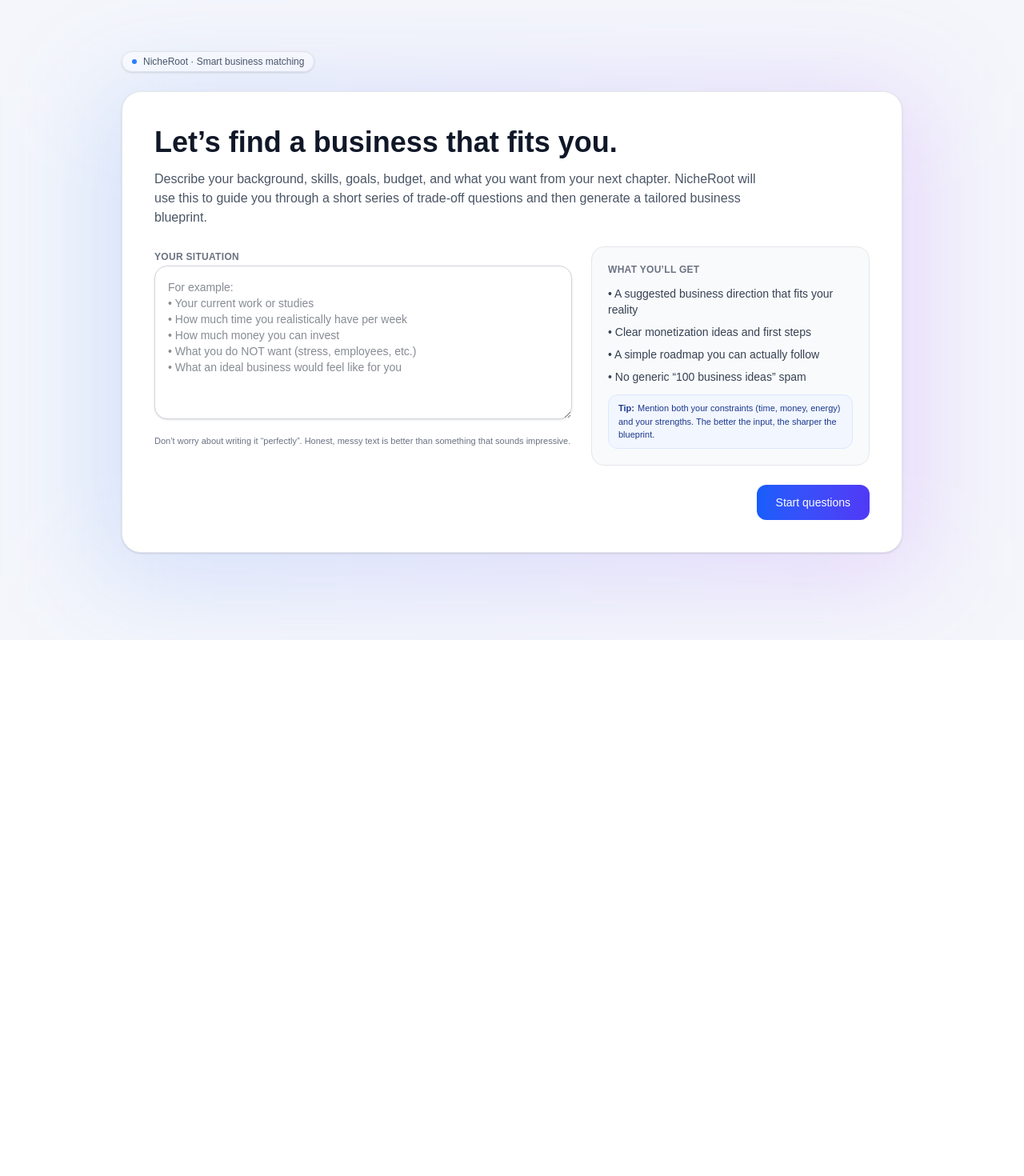
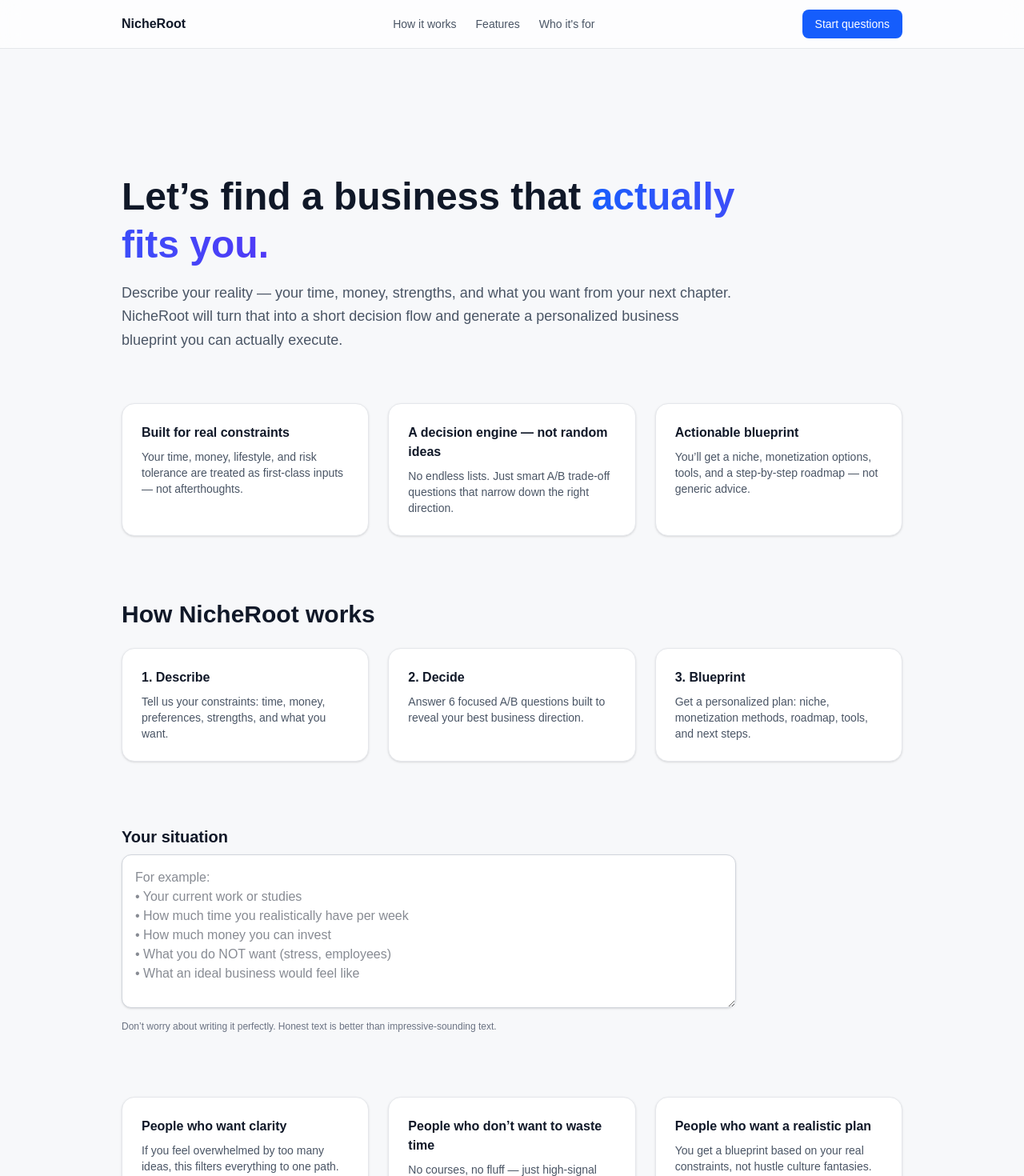
Before and after one commit to Miguel-0721/nicheroot, a Next.js app: page / in a window 1280 px wide. Shown: the top 1470 px of the page at 80% size. Before the commit the page ends 800 px from the top, so only its background shows below. Built offline with nearby package versions, Linux system fonts and the light colour scheme.

Commit message:
Updated homepage layout and fixed page.tsx

```diff
--- a/app/page.tsx
+++ b/app/page.tsx
@@ -16,14 +16,10 @@
   const [loadingBlueprint, setLoadingBlueprint] = useState(false);
   const [selectedChoice, setSelectedChoice] = useState<"A" | "B" | null>(null);
 
-  // -------------------------------
-  // Fetch Next Question / Final Step
-  // -------------------------------
   const fetchNextQuestion = async (choiceOverride?: "A" | "B") => {
     let updatedHistory = history;
     const finalChoice = choiceOverride ?? selectedChoice ?? undefined;
 
-    // Save last choice
     if (finalChoice && question) {
       const chosenOption = question.options.find(
         (opt) => opt.key === finalChoice
@@ -45,9 +41,6 @@
 
     const nextStep = step + (finalChoice ? 1 : 0);
 
-    // -------------------------------
-    // Final Step → Generate Blueprint
-    // -------------------------------
     if (nextStep > MAX_STEPS) {
       setLoadingBlueprint(true);
 
@@ -62,7 +55,6 @@
 
       const data = await res.json();
 
-      // Store blueprint in localStorage
       if (typeof window !== "undefined") {
         localStorage.setItem(
           "nicheroot_blueprint",
@@ -70,14 +62,10 @@
         );
       }
 
-      // Redirect to blueprint page
       window.location.href = "/blueprint";
       return;
     }
 
-    // -------------------------------
-    // Fetch next question
-    // -------------------------------
     const res = await fetch("/api/next-question", {
       method: "POST",
       headers: { "Content-Type": "application/json" },
@@ -97,9 +85,6 @@
     }
   };
 
-  // -------------------------------
-  // Start Flow
-  // -------------------------------
   const startFlow = () => {
     setHistory([]);
     setSelectedChoice(null);
@@ -107,114 +92,220 @@
     fetchNextQuestion();
   };
 
-  const progressPercent = question ? (question.step / MAX_STEPS) * 100 : 0;
+  const progressPercent = question
+    ? (question.step / MAX_STEPS) * 100
+    : 0;
 
-  // -------------------------------
-  // RENDER
-  // -------------------------------
   return (
-    <main className="min-h-screen bg-[#F4F6FB] text-gray-900">
-      <div className="max-w-5xl mx-auto px-6 py-12 md:py-16">
-        {/* Top badge (same family as blueprint) */}
-        <div className="flex justify-between items-center mb-6">
-          <span className="inline-flex items-center gap-2 rounded-full bg-white/80 border border-gray-200 px-3 py-1 text-xs font-medium text-gray-600 shadow-sm">
-            <span className="h-1.5 w-1.5 rounded-full bg-blue-500" />
-            NicheRoot · Smart business matching
+    <main className="min-h-screen bg-[#F7F8FA] text-gray-900">
+      <div className="max-w-5xl mx-auto px-6 py-10">
+        {/* ===========================
+            STICKY GLASS HEADER
+        ============================ */}
+        <header className="fixed top-0 left-0 w-full backdrop-blur-md bg-white/70 border-b border-gray-200 z-50">
+          <div className="max-w-5xl mx-auto px-6 py-3 flex items-center justify-between">
+            <div className="font-semibold text-gray-900">NicheRoot</div>
+
+            <nav className="flex items-center gap-6 text-sm text-gray-600">
+              <a href="#how-it-works" className="hover:text-gray-900">
+                How it works
+              </a>
+              <a href="#features" className="hover:text-gray-900">
+                Features
+              </a>
+              <a href="#who-its-for" className="hover:text-gray-900">
+                Who it's for
+              </a>
+            </nav>
+
+            <button
+              onClick={startFlow}
+              className="px-4 py-2 bg-blue-600 text-white text-sm rounded-lg hover:bg-blue-700 transition"
+            >
+              Start questions
+            </button>
+          </div>
+        </header>
+
+        {/* Push content below header */}
+        <div className="pt-24" />
+
+        {/* =====================================================
+              HOMEPAGE (shown before questions)
+        ====================================================== */}
+        {!question && !loadingBlueprint && (
+          <>
+            {/* ===========================
+                HERO SECTION
+            ============================ */}
+            <section className="mt-12 md:mt-20">
+              <div className="max-w-3xl">
+                <h1 className="text-4xl md:text-5xl font-bold leading-tight text-gray-900">
+                  Let’s find a business that{" "}
+                  <span className="text-transparent bg-clip-text bg-gradient-to-r from-blue-600 to-indigo-600">
+                    actually fits you.
                   </span>
+                </h1>
+
+                <p className="text-gray-600 text-lg mt-4 leading-relaxed">
+                  Describe your reality — your time, money, strengths, and what
+                  you want from your next chapter. NicheRoot will turn that into
+                  a short decision flow and generate a personalized business
+                  blueprint you can actually execute.
+                </p>
+              </div>
+            </section>
+
+            {/* ===========================
+                VALUE PROPOSITION CARDS
+            ============================ */}
+            <section className="mt-16 grid md:grid-cols-3 gap-6" id="features">
+              <div className="rounded-2xl bg-white border border-gray-200 p-6 shadow-sm">
+                <h3 className="font-semibold text-gray-900 mb-2">
+                  Built for real constraints
+                </h3>
+                <p className="text-gray-600 text-sm">
+                  Your time, money, lifestyle, and risk tolerance are treated as
+                  first-class inputs — not afterthoughts.
+                </p>
               </div>
 
-        {/* LOADING BLUEPRINT */}
-        {loadingBlueprint && (
-          <div className="text-center mt-24">
-            <h2 className="text-3xl md:text-4xl font-semibold mb-4">
-              Generating your business blueprint...
-            </h2>
-            <p className="text-gray-500">
-              Please wait a moment while we build your personalized plan.
+              <div className="rounded-2xl bg-white border border-gray-200 p-6 shadow-sm">
+                <h3 className="font-semibold text-gray-900 mb-2">
+                  A decision engine — not random ideas
+                </h3>
+                <p className="text-gray-600 text-sm">
+                  No endless lists. Just smart A/B trade-off questions that
+                  narrow down the right direction.
                 </p>
               </div>
-        )}
 
-        {/* INTRO SCREEN */}
-        {!question && !loadingBlueprint && (
-          <div className="relative mt-6">
-            {/* Glow behind card */}
-            <div className="pointer-events-none absolute inset-0 translate-y-4 scale-105 blur-3xl bg-gradient-to-r from-blue-500/18 via-indigo-500/18 to-purple-500/18" />
-            <motion.div
-              initial={{ opacity: 0, y: 12 }}
-              animate={{ opacity: 1, y: 0 }}
-              transition={{ duration: 0.25, ease: "easeOut" }}
-              className="relative bg-white border border-gray-200 shadow-sm rounded-3xl p-8 md:p-10 space-y-6"
-            >
-              <header className="space-y-3">
-                <h1 className="text-3xl md:text-4xl font-semibold leading-tight">
-                  Let’s find a business that fits you.
-                </h1>
-                <p className="text-gray-600 text-sm md:text-base max-w-3xl">
-                  Describe your background, skills, goals, budget, and what you
-                  want from your next chapter. NicheRoot will use this to guide
-                  you through a short series of trade-off questions and then
-                  generate a tailored business blueprint.
+              <div className="rounded-2xl bg-white border border-gray-200 p-6 shadow-sm">
+                <h3 className="font-semibold text-gray-900 mb-2">
+                  Actionable blueprint
+                </h3>
+                <p className="text-gray-600 text-sm">
+                  You’ll get a niche, monetization options, tools, and a
+                  step-by-step roadmap — not generic advice.
                 </p>
-              </header>
+              </div>
+            </section>
 
-              <div className="grid md:grid-cols-[minmax(0,1.5fr)_minmax(0,1fr)] gap-6 items-start">
-                {/* Textarea */}
-                <div className="space-y-3">
-                  <label className="text-xs font-semibold tracking-wide uppercase text-gray-500">
-                    Your situation
-                  </label>
+            {/* ===========================
+                HOW IT WORKS (1 → 2 → 3)
+            ============================ */}
+            <section id="how-it-works" className="mt-20">
+              <h2 className="text-2xl md:text-3xl font-semibold mb-6">
+                How NicheRoot works
+              </h2>
+
+              <div className="grid md:grid-cols-3 gap-6">
+                <div className="rounded-2xl bg-white border border-gray-200 p-6 shadow-sm">
+                  <p className="font-semibold text-gray-900">1. Describe</p>
+                  <p className="text-gray-600 text-sm mt-2">
+                    Tell us your constraints: time, money, preferences,
+                    strengths, and what you want.
+                  </p>
+                </div>
+
+                <div className="rounded-2xl bg-white border border-gray-200 p-6 shadow-sm">
+                  <p className="font-semibold text-gray-900">2. Decide</p>
+                  <p className="text-gray-600 text-sm mt-2">
+                    Answer 6 focused A/B questions built to reveal your best
+                    business direction.
+                  </p>
+                </div>
+
+                <div className="rounded-2xl bg-white border border-gray-200 p-6 shadow-sm">
+                  <p className="font-semibold text-gray-900">3. Blueprint</p>
+                  <p className="text-gray-600 text-sm mt-2">
+                    Get a personalized plan: niche, monetization methods,
+                    roadmap, tools, and next steps.
+                  </p>
+                </div>
+              </div>
+            </section>
+
+            {/* ===========================
+                INPUT AREA
+            ============================ */}
+            <section className="mt-20 max-w-3xl">
+              <h2 className="text-xl font-semibold mb-2">Your situation</h2>
+
               <textarea
-                    className="w-full h-40 md:h-48 p-4 border border-gray-300 rounded-2xl shadow-sm
-                               focus:ring-2 focus:ring-blue-500 focus:outline-none bg-white text-sm"
+                className="w-full h-48 p-4 border border-gray-300 rounded-xl shadow-sm
+                           focus:ring-2 focus:ring-blue-500 focus:outline-none bg-white"
                 value={userInput}
                 onChange={(e) => setUserInput(e.target.value)}
                 placeholder="For example:
 • Your current work or studies
 • How much time you realistically have per week
 • How much money you can invest
-• What you do NOT want (stress, employees, etc.)
-• What an ideal business would feel like for you"
+• What you do NOT want (stress, employees)
+• What an ideal business would feel like"
               />
-                  <p className="text-[11px] text-gray-500">
-                    Don’t worry about writing it “perfectly”. Honest, messy
-                    text is better than something that sounds impressive.
+
+              <p className="text-gray-500 text-xs mt-2">
+                Don’t worry about writing it perfectly. Honest text is better
+                than impressive-sounding text.
+              </p>
+            </section>
+
+            {/* ===========================
+                WHO IT'S FOR
+            ============================ */}
+            <section id="who-its-for" className="mt-20 grid md:grid-cols-3 gap-6">
+              <div className="rounded-2xl bg-white border border-gray-200 p-6 shadow-sm">
+                <h3 className="font-semibold text-gray-900 mb-2">
+                  People who want clarity
+                </h3>
+                <p className="text-gray-600 text-sm">
+                  If you feel overwhelmed by too many ideas, this filters
+                  everything to one path.
                 </p>
               </div>
 
-                {/* Side helper card */}
-                <div className="space-y-3 bg-gray-50 border border-gray-200 rounded-2xl p-4 md:p-5">
-                  <p className="text-xs font-semibold tracking-wide uppercase text-gray-500">
-                    What you’ll get
+              <div className="rounded-2xl bg-white border border-gray-200 p-6 shadow-sm">
+                <h3 className="font-semibold text-gray-900 mb-2">
+                  People who don’t want to waste time
+                </h3>
+                <p className="text-gray-600 text-sm">
+                  No courses, no fluff — just high-signal decisions in minutes.
                 </p>
-                  <ul className="space-y-2 text-sm text-gray-700">
-                    <li>• A suggested business direction that fits your reality</li>
-                    <li>• Clear monetization ideas and first steps</li>
-                    <li>• A simple roadmap you can actually follow</li>
-                    <li>• No generic “100 business ideas” spam</li>
-                  </ul>
-                  <div className="mt-3 rounded-xl border border-blue-100 bg-blue-50/70 px-3 py-2 text-[11px] text-blue-900">
-                    <span className="font-semibold mr-1">Tip:</span>
-                    Mention both your constraints (time, money, energy) and your
-                    strengths. The better the input, the sharper the blueprint.
-                  </div>
-                </div>
               </div>
 
-              <div className="flex justify-end">
+              <div className="rounded-2xl bg-white border border-gray-200 p-6 shadow-sm">
+                <h3 className="font-semibold text-gray-900 mb-2">
+                  People who want a realistic plan
+                </h3>
+                <p className="text-gray-600 text-sm">
+                  You get a blueprint based on your real constraints, not hustle
+                  culture fantasies.
+                </p>
+              </div>
+            </section>
+
+            {/* ===========================
+                FINAL CTA
+            ============================ */}
+            <section className="mt-20 text-center">
+              <h2 className="text-2xl md:text-3xl font-semibold mb-4">
+                Ready to find a business that fits your life?
+              </h2>
+
               <button
                 onClick={startFlow}
-                  className="px-6 py-3 bg-gradient-to-r from-blue-600 to-indigo-600 text-white rounded-xl font-medium
-                             hover:shadow-md hover:shadow-blue-500/30 transition text-sm"
+                className="px-7 py-3 bg-gradient-to-r from-blue-600 to-indigo-600 text-white
+                           rounded-xl font-medium text-sm hover:shadow-md hover:shadow-blue-500/30 transition"
               >
-                  Start questions
+                Start the 6 questions
               </button>
-              </div>
-            </motion.div>
-          </div>
+            </section>
+          </>
         )}
-
-        {/* QUESTION SCREEN */}
+        {/* =====================================================
+            QUESTION FLOW SCREEN (A/B QUESTIONS)
+        ====================================================== */}
         {question && !loadingBlueprint && (
           <AnimatePresence mode="wait">
             <motion.div
@@ -227,29 +318,24 @@
             >
               {/* Progress + Title */}
               <div className="space-y-4">
-                <div>
                 <p className="text-xs font-medium text-gray-500 uppercase tracking-wide">
                   Step {question.step} of {MAX_STEPS}
                 </p>
+
                 <h2 className="text-2xl md:text-3xl font-semibold mt-1">
                   {question.question}
                 </h2>
-                  <p className="text-sm text-gray-500 mt-1">
-                    Choose the option that feels more aligned with how you
-                    actually want to work and live, not what sounds impressive.
-                  </p>
-                </div>
 
                 {/* Progress bar */}
                 <div className="h-1.5 w-full bg-gray-200 rounded-full overflow-hidden">
                   <div
-                    className="h-full bg-gradient-to-r from-blue-600 to-indigo-600 transition-all"
+                    className="h-full bg-blue-600 transition-all"
                     style={{ width: `${progressPercent}%` }}
                   />
                 </div>
               </div>
 
-              {/* Option cards */}
+              {/* Options */}
               <div className="grid grid-cols-1 md:grid-cols-2 gap-6">
                 {question.options.map((opt) => (
                   <OptionCard
@@ -265,13 +351,11 @@
               <div className="flex justify-end">
                 <button
                   disabled={!selectedChoice}
-                  onClick={() =>
-                    selectedChoice && fetchNextQuestion(selectedChoice)
-                  }
-                  className={`px-6 py-3 rounded-xl font-medium text-sm transition
+                  onClick={() => selectedChoice && fetchNextQuestion(selectedChoice)}
+                  className={`px-6 py-3 rounded-xl font-medium transition
                     ${
                       selectedChoice
-                        ? "bg-gradient-to-r from-blue-600 to-indigo-600 text-white hover:shadow-md hover:shadow-blue-500/30"
+                        ? "bg-blue-600 text-white hover:bg-blue-700"
                         : "bg-gray-200 text-gray-500 cursor-not-allowed"
                     }
                   `}
@@ -282,6 +366,29 @@
             </motion.div>
           </AnimatePresence>
         )}
+
+        {/* =====================================================
+            LOADING BLUEPRINT
+        ====================================================== */}
+        {loadingBlueprint && (
+          <div className="text-center mt-24">
+            <h2 className="text-3xl md:text-4xl font-semibold mb-4">
+              Generating your business blueprint...
+            </h2>
+            <p className="text-gray-500">
+              Please wait a moment while we build your personalized plan.
+            </p>
+          </div>
+        )}
+
+        {/* =====================================================
+            FOOTER
+        ====================================================== */}
+        <footer className="mt-24 py-10 text-center text-sm text-gray-500">
+          <p>NicheRoot — Smart business matching</p>
+          <p className="mt-1">© {new Date().getFullYear()} NicheRoot. All rights reserved.</p>
+        </footer>
+
       </div>
     </main>
   );
```
Lines whose indentation alone changed are shown as unchanged.
